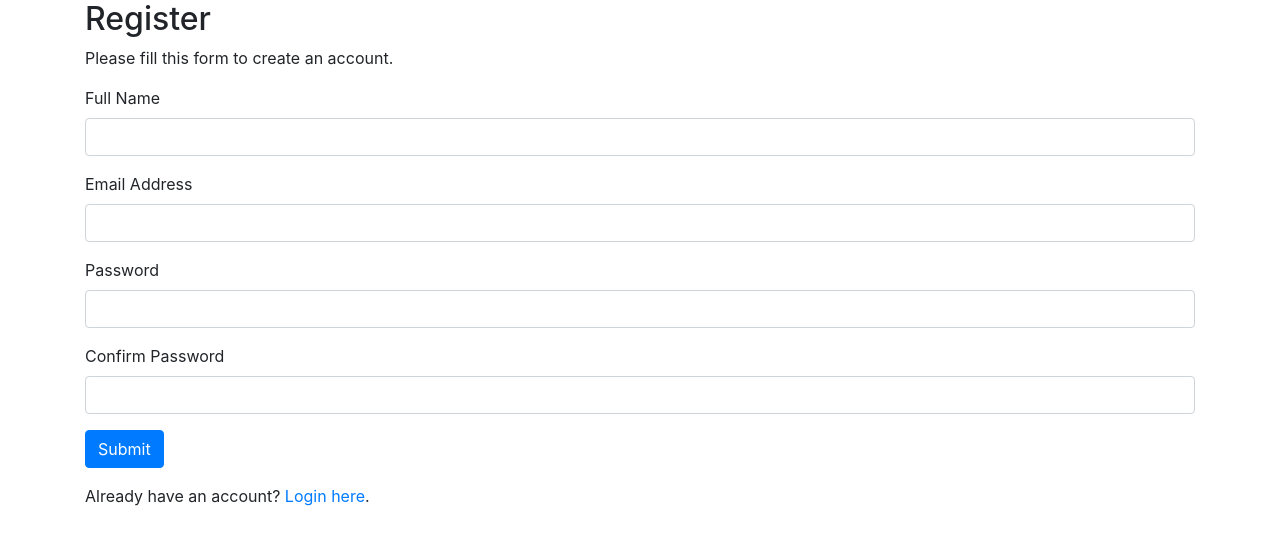
After one commit to alonmichu/CommentPageRegistration, a PHP site: page /registration.php in a window 1280 px wide. The commit adds this page. Shown: the top 545 px of the page. Run offline with PHP 8.4, Linux system fonts and the light colour scheme.

Commit message:
attempt to include registration

```diff
--- a/conexão.php
+++ b/conexão.php
@@ -0,0 +1,25 @@
+<?php
+    include "database.php";
+    $hostname = "localhost";
+    $bancodedados ="meuteste";
+    $usuarios = "root";
+    $senha = "";
+    $db = connect_mysql($hostname, $usuarios, $senha, $bancodedados);
+    if($db === false)
+    {
+        die("Error: connection error. " . mysqli_connect_error());
+    }
+    /*if ($link != false)
+    {
+        $sql = "CREATE TABLE users (
+        id int(11) unsigned NOT NULL AUTO_INCREMENT,
+        name varchar(75) NOT NULL,
+        password varchar(255) NOT NULL,
+        email varchar(100) NOT NULL,
+        PRIMARY KEY (id),
+        UNIQUE KEY email (email)
+        ) ENGINE=InnoDB  DEFAULT CHARSET=utf8 COLLATE=utf8_unicode_ci AUTO_INCREMENT=1;";
+        $result = mysqli_query($link, $sql);
+    }*/
+
+?>
--- /dev/null
+++ b/registration.php
@@ -0,0 +1,96 @@
+<?php
+
+require_once "conexão.php";
+require_once "session.php";
+
+if ($_SERVER["REQUEST_METHOD"] == "POST" && isset($_POST['submit'])) {
+
+    $fullname = trim($_POST['name']);
+    $email = trim($_POST['email']);
+    $password = trim($_POST['password']);
+    $confirm_password = trim($_POST["confirm_password"]);
+    $password_hash = password_hash($password, PASSWORD_BCRYPT);
+
+    if($query = $db->prepare("SELECT * FROM users WHERE email = ?")) {
+        $error = '';
+        // Bind parameters (s = string, i = int, b = blob, etc), in our case the username is a string so we use "s"
+	$query->bind_param('s', $email);
+	$query->execute();
+	// Store the result so we can check if the account exists in the database.
+	$query->store_result();
+        if ($query->num_rows > 0) {
+            $error .= '<p class="error">The email address is already registered!</p>';
+        } else {
+            // Validate password
+            if (strlen($password ) < 6) {
+                $error .= '<p class="error">Password must have atleast 6 characters.</p>';
+            }
+
+            // Validate confirm password
+            if (empty($confirm_password)) {
+                $error .= '<p class="error">Please enter confirm password.</p>';
+            } else {
+                if (empty($error) && ($password != $confirm_password)) {
+                    $error .= '<p class="error">Password did not match.</p>';
+                }
+            }
+            if (empty($error) ) {
+                $insertQuery = $db->prepare("INSERT INTO users (name, email, password) VALUES (?, ?, ?);");
+                $insertQuery->bind_param("sss", $fullname, $email, $password_hash);
+                $result = $insertQuery->execute();
+                if ($result) {
+                    $error .= '<p class="success">Your registration was successful!</p>';
+                } else {
+                    $error .= '<p class="error">Something went wrong!</p>';
+                }
+            }
+        }
+    }
+    $query->close();
+    $insertQuery->close();
+    // Close DB connection
+    mysqli_close($db);
+}
+?>
+<!DOCTYPE html>
+<html lang="en">
+    <head>
+        <meta charset="UTF-8">
+        <title>Sign Up</title>
+        <link rel="stylesheet" href="https://stackpath.bootstrapcdn.com/bootstrap/4.4.1/css/bootstrap.min.css">
+    </head>
+    <body>
+        <div class="container">
+            <div class="row">
+                <div class="col-md-12">
+                    <h2>Register</h2>
+                    <p>Please fill this form to create an account.</p>
+                    <?php //echo $success; ?>
+                    <?php //echo $error; ?>
+                    <form action="" method="post">
+                        <div class="form-group">
+                            <label>Full Name</label>
+                            <input type="text" name="name" class="form-control" required>
+                        </div>
+                        <div class="form-group">
+                            <label>Email Address</label>
+                            <input type="email" name="email" class="form-control" required />
+                        </div>
+                        <div class="form-group">
+                            <label>Password</label>
+                            <input type="password" name="password" class="form-control" required>
+                        </div>
+                        <div class="form-group">
+                            <label>Confirm Password</label>
+                            <input type="password" name="confirm_password" class="form-control" required>
+                        </div>
+                        <div class="form-group">
+                            <input type="submit" name="submit" class="btn btn-primary" value="Submit">
+                        </div>
+                        <p>Already have an account? <a href="login.php">Login here</a>.</p>
+                    </form>
+                </div>
+            </div>
+        </div>
+    </body>
+</html>
--- /dev/null
+++ b/session.php
@@ -0,0 +1,11 @@
+<?php
+// Start the session
+session_start();
+
+// if the user is already logged in then redirect user to welcome page
+if (isset($_SESSION["userid"]) && $_SESSION["userid"] === true)
+{
+    header("location: welcome.php");
+    exit;
+}
+?>
```
Also changed, not shown: ajax-fetch-record.php (+32 -2 lines), index.php (+24 -1 lines), login.php (added, +96 -0 lines), logout.php (added, +11 -0 lines), welcome.php (added, +30 -0 lines).
